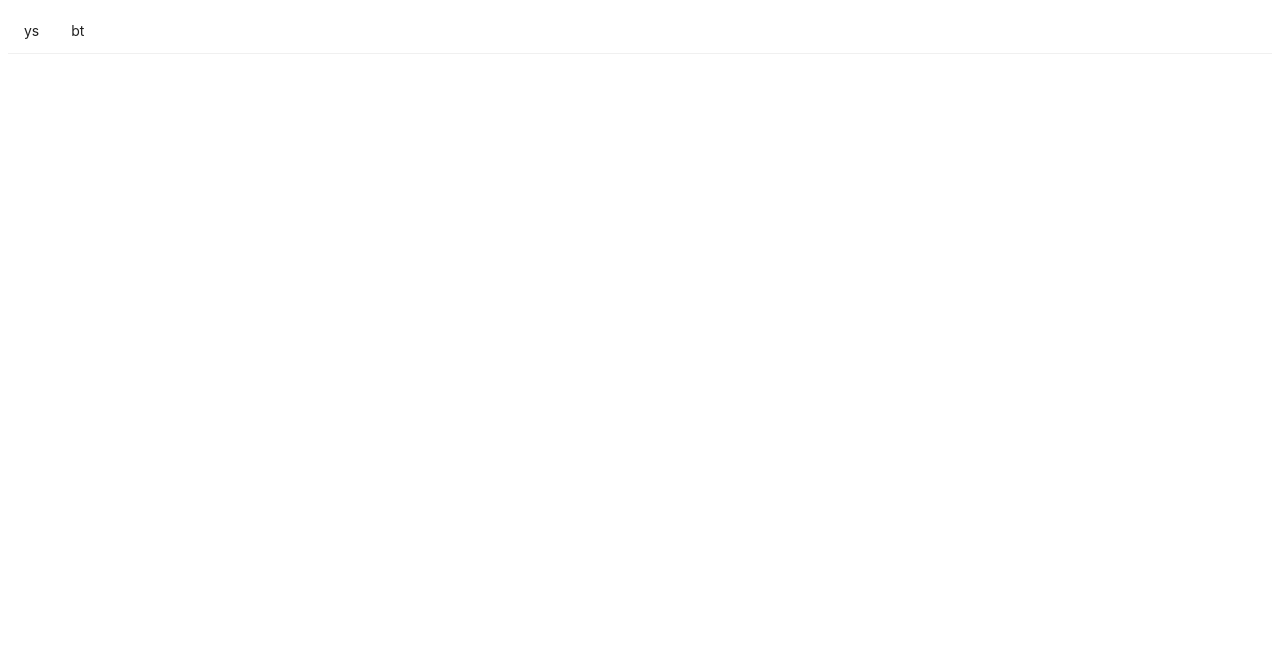
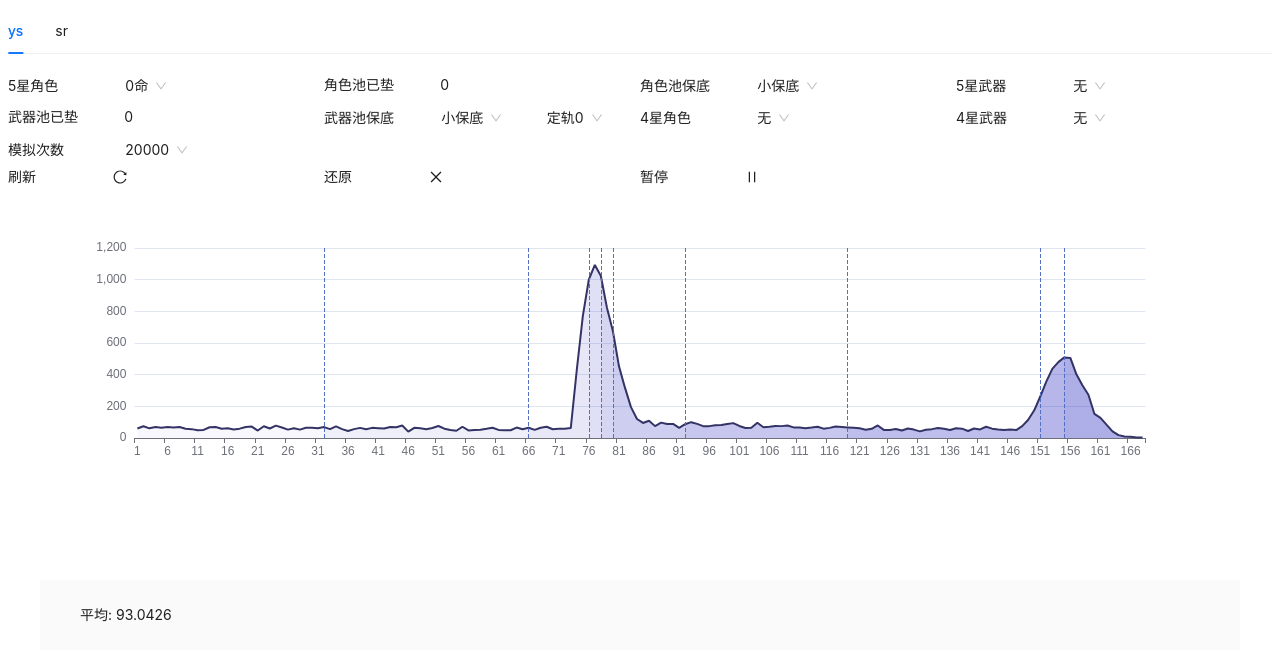
Before and after one commit to zzxt0019/gacha_test, a React (Create React App) app: page / in a window 1280 px wide. Before the commit this address had no page. Shown: the top 660 px of the page. Built offline with nearby package versions, Linux system fonts and the light colour scheme.

Commit message:
gh-pages 取消路由

```diff
--- a/package.json
+++ b/package.json
@@ -17,8 +17,6 @@
     "mathjs": "^11.8.0",
     "react": "^18.2.0",
     "react-dom": "^18.2.0",
-    "react-router": "^6.10.0",
-    "react-router-dom": "^6.10.0",
     "react-scripts": "5.0.1",
     "typescript": "^5.0.4",
     "web-vitals": "^3.3.1"
--- a/src/App.tsx
+++ b/src/App.tsx
@@ -1,25 +1,23 @@
 import React from 'react';
+import {AreaContext} from "./base/area-context";
+import {Tabs} from "antd";
 import {YsWishPage} from "./wish/pages/ys-wish-page";
-import {AreaContext} from "./base/area-context";
-import {Route, Routes} from "react-router";
-import {BrowserRouter, Link} from "react-router-dom";
-import {BtWishPage} from "./wish/pages/bt-wish-page";
-import {Menu} from "antd";
+import {SrWishPage} from "./wish/pages/sr-wish-page";
 
 function App() {
     return (<>
-        <BrowserRouter>
-            <Menu mode={'horizontal'}>
-                <Menu.Item><Link to={'./ys'}>ys</Link></Menu.Item>
-                <Menu.Item><Link to={'./bt'}>bt</Link></Menu.Item>
-            </Menu>
-            <AreaContext.Provider value={[0.1, 0.2, 0.3, 0.4, 0.5, 0.6, 0.7, 0.8, 0.9]}>
-                <Routes location={'./ys'}>
-                    <Route path={'./ys'} element={<YsWishPage></YsWishPage>}/>
-                    <Route path={'./bt'} element={<BtWishPage></BtWishPage>}/>
-                </Routes>
-            </AreaContext.Provider>
-        </BrowserRouter>
+        <AreaContext.Provider value={[0.1, 0.2, 0.3, 0.4, 0.5, 0.6, 0.7, 0.8, 0.9]}>
+            <Tabs items={[{
+                label: 'ys',
+                key: 'ys',
+                children: <YsWishPage></YsWishPage>
+            }, {
+                label: 'sr',
+                key: 'sr',
+                children: <SrWishPage></SrWishPage>
+            }]}>
+            </Tabs>
+        </AreaContext.Provider>
     </>);
 }
 
--- a/src/wish/pages/bt-wish-page.tsx
+++ b/src/wish/pages/sr-wish-page.tsx
@@ -1,12 +1,12 @@
 import {Col, InputNumber, Row, Select, Spin, Tooltip} from "antd";
 import {MustGetChart} from "../charts/must-get-chart";
 import React from "react";
-import {BtWeapon} from "../service/bt-weapon";
+import {SrWeapon} from "../service/sr-weapon";
 import {tuple2Enum} from "../../base/data";
 import {Character} from "../service/character";
 import {CaretRightOutlined, CloseOutlined, LoadingOutlined, PauseOutlined, ReloadOutlined} from "@ant-design/icons";
 
-export function BtWishPage() {
+export function SrWishPage() {
     const [characterCurrent, setCharacterCurrent] = React.useState([0, 0]);
     const [weaponCurrent, setWeaponCurrent] = React.useState([0, 0]);
     const [characterState, setCharacterState] = React.useState([[0], [0]]);
@@ -274,7 +274,7 @@ export function BtWishPage() {
                         state: characterState,
                     },
                     {
-                        baseWish: () => new BtWeapon(),
+                        baseWish: () => new SrWeapon(),
                         targets: weaponTargets,
                         current: weaponCurrent,
                         state: weaponState,
--- a/src/wish/service/bt-weapon.ts
+++ b/src/wish/service/sr-weapon.ts
@@ -1,6 +1,6 @@
 import {BaseWish} from "./base-wish";
 
-export class BtWeapon implements BaseWish {
+export class SrWeapon implements BaseWish {
     current: number[] = [0, 0];
     /*
       [五星保底, 四星保底]
@@ -24,7 +24,7 @@ export class BtWeapon implements BaseWish {
         }
     }
 
-    wish(): BtWeaponResult {
+    wish(): SrWeaponResult {
         this.current[0]++;
         this.current[1]++;
         this.total++;
@@ -53,7 +53,7 @@ export class BtWeapon implements BaseWish {
 
 }
 
-export type BtWeaponResult =
+export type SrWeaponResult =
     [5, 'up'] |  // 5星up
     [5, 'other-c'] |  // 5星其他
     [4, 'up1'] |  // 4星up1
```
Also changed, not shown: 1 other file (tests, documents, lock files or other folders).
